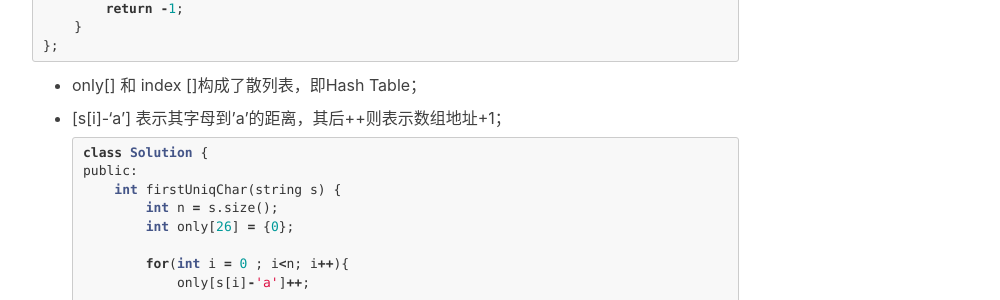
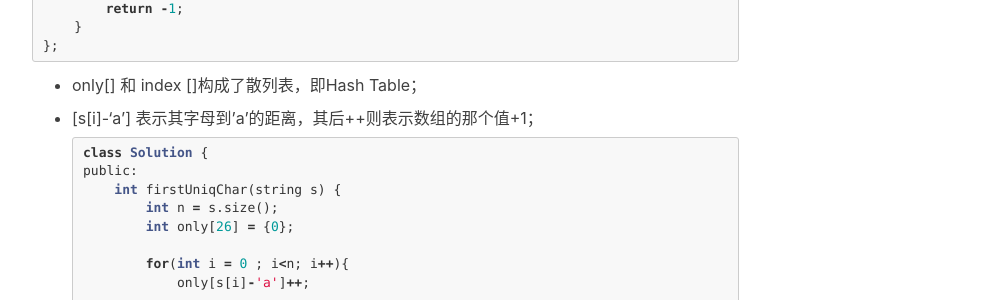
Before and after one commit to GeLee-Q/gelee-q.github.io, a Jekyll site: the page built from _posts/2021-3-23-DailyCode.md, in a window 1280 px wide and 900 px high, scrolled down 2209 px. Shown: the part 152-452 px from the top of the window, without its empty margins (233-1233 px from the left). Built offline with Jekyll 4.4.1, drawn with Linux system fonts in a browser that asks for light colours; nearby versions of some CDN libraries; comment, search, counter and statistics services are not loaded.

Commit message:
Update 2021-3-23-DailyCode.md

````diff
--- a/_posts/2021-3-23-DailyCode.md
+++ b/_posts/2021-3-23-DailyCode.md
@@ -109,7 +109,7 @@ public:
 
 - only[] 和 index []构成了散列表，即Hash Table；
 
-- [s[i]-'a'] 表示其字母到'a'的距离，其后++则表示数组地址+1；
+- [s[i]-'a'] 表示其字母到'a'的距离，其后++则表示数组的那个值+1；
 
   ```c++
   class Solution {
````
